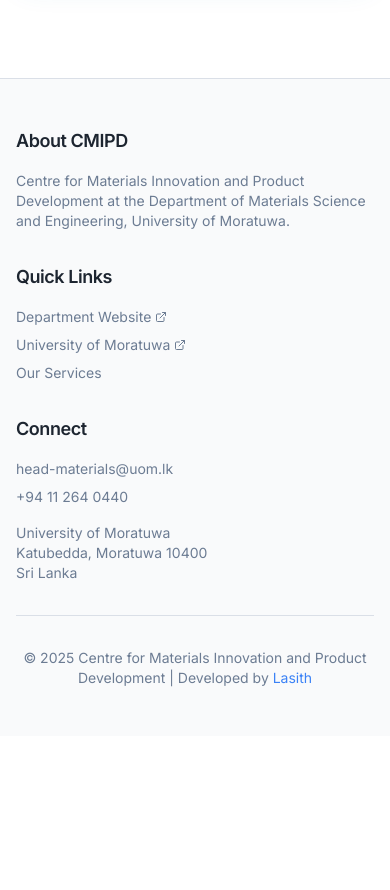
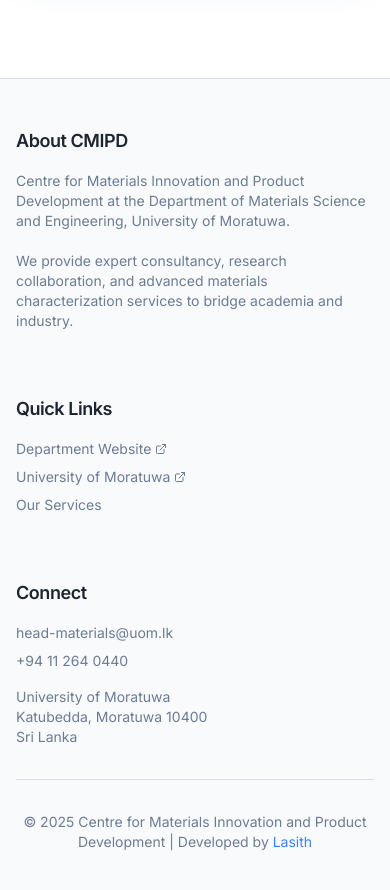
Before and after one commit to PsychDevs/cmipd-connect, a React (Vite) app: page / in a window 390 px wide. Shown: the part 9440-10330 px from the top of the page. Before the commit the page ends 10176 px from the top, so only its background shows below. Built offline with nearby package versions, Linux system fonts and the light colour scheme; the HTML template or start-up script is replaced by a standard one.

Commit message:
fix: footer padding-x and mobile responsiveness

```diff
--- a/src/components/Footer.tsx
+++ b/src/components/Footer.tsx
@@ -3,18 +3,21 @@ import { ExternalLink } from "lucide-react";
 const Footer = () => {
   return (
     <footer
-      className="bg-muted/50 border-t border-border py-12"
+      className="bg-muted/50 border-t border-border py-12 md:px-10"
       role="contentinfo"
       aria-label="Site footer"
     >
       <div className="container mx-auto px-4">
-        <div className="grid md:grid-cols-3 gap-8 mb-8">
+        <div className="grid md:grid-cols-[3fr_1fr_1fr] gap-16 mb-8">
           <div>
             <h3 className="font-semibold text-lg mb-4">About CMIPD</h3>
-            <p className="text-sm text-muted-foreground">
+            <p className="text-sm text-muted-foreground line-spacing-">
               Centre for Materials Innovation and Product Development at the
               Department of Materials Science and Engineering, University of
-              Moratuwa.
+              Moratuwa. <br /> <br />
+              We provide expert consultancy, research collaboration, and
+              advanced materials characterization services to bridge academia
+              and industry.
             </p>
           </div>
 
```
